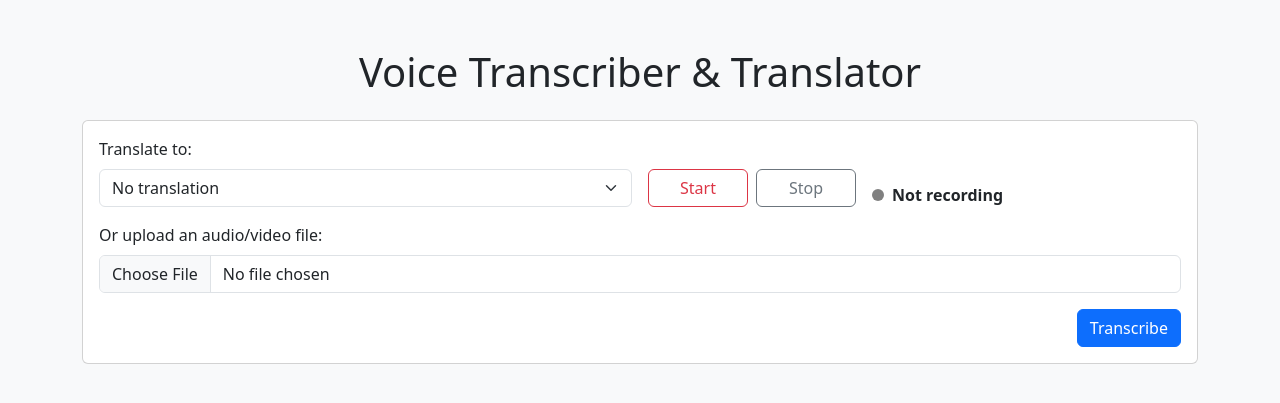
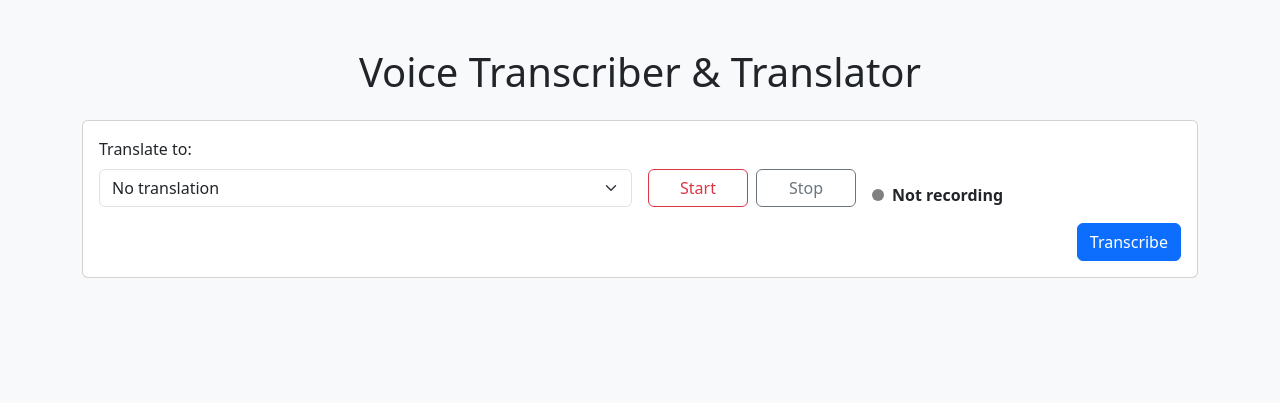
Before and after one commit to LX570X/Projects, a Flask app: page / in a window 1280 px wide. Shown: the top 403 px of the page. Run offline with Flask 3, Linux system fonts and the light colour scheme.

```diff
--- a/transcriber-text/app.py
+++ b/transcriber-text/app.py
@@ -1,5 +1,3 @@
-# app.py
-
 import os
 import whisper
 from flask import Flask, request, render_template, url_for
@@ -33,11 +31,10 @@ def index():
     detected_code = None
     transcript_speech_url = translation_speech_url = None
 
-    # only let user pick translation target
     target_lang = request.form.get("target_language", "none")
 
     if request.method == "POST":
-        audio_file = request.files.get("record_file") or request.files.get("audio")
+        audio_file = request.files.get("record_file")
         if audio_file and audio_file.filename:
             os.makedirs("uploads", exist_ok=True)
             filepath = os.path.join("uploads", audio_file.filename)
@@ -60,20 +57,27 @@ def index():
 
             # 3) Translate if requested
             if target_lang != "none":
-                translation = translator.translate(
-                    transcript,
-                    src=detected_code,
-                    dest=target_lang
-                ).text
+                try:
+                    translated = translator.translate(
+                        transcript,
+                        src=detected_code,
+                        dest=target_lang
+                    )
+                    translation = translated.text
+                except Exception as e:
+                    # Log the error and skip translation
+                    app.logger.warning(f"Translation failed: {e}")
+                    translation = None
 
-                # 4) TTS for translation
-                try:
-                    tts2 = gTTS(text=translation, lang=target_lang)
-                    out2 = os.path.join("static", "output", "translation.mp3")
-                    tts2.save(out2)
-                    translation_speech_url = url_for("static", filename="output/translation.mp3")
-                except Exception:
-                    translation_speech_url = None
+                # 4) TTS for translation (only if we got a valid translation)
+                if translation:
+                    try:
+                        tts2 = gTTS(text=translation, lang=target_lang)
+                        out2 = os.path.join("static", "output", "translation.mp3")
+                        tts2.save(out2)
+                        translation_speech_url = url_for("static", filename="output/translation.mp3")
+                    except Exception:
+                        translation_speech_url = None
 
     detected_name = LANGUAGE_NAMES.get(detected_code, detected_code) if detected_code else None
     target_name   = LANGUAGE_NAMES.get(target_lang, target_lang) if target_lang!="none" else None
--- a/transcriber-text/templates/index.html
+++ b/transcriber-text/templates/index.html
@@ -45,10 +45,6 @@
                 <div id="recordIndicator"></div>
                 <span id="recordStatus">Not recording</span>
               </div>
-            </div>
-            <div class="col-12">
-              <label for="audioInput" class="form-label">Or upload an audio/video file:</label>
-              <input class="form-control" type="file" id="audioInput" name="audio" accept="audio/*,video/*">
             </div>
             <input type="file" id="recordFileInput" name="record_file" accept="audio/*" hidden>
             <!-- Processing bar (hidden until transcription starts) -->
@@ -107,7 +103,6 @@
           document.getElementById('recordIndicator').classList.remove('recording');
           document.getElementById('recordStatus').classList.remove('recording');
           document.getElementById('recordStatus').innerText = "Processing…";
-          // show processing bar
           processingBar.style.display = 'block';
           const blob = new Blob(audioChunks, { type: "audio/webm" });
           const file = new File([blob], "recording.webm", { type: "audio/webm" });
```
Also changed, not shown: 4 other files.
